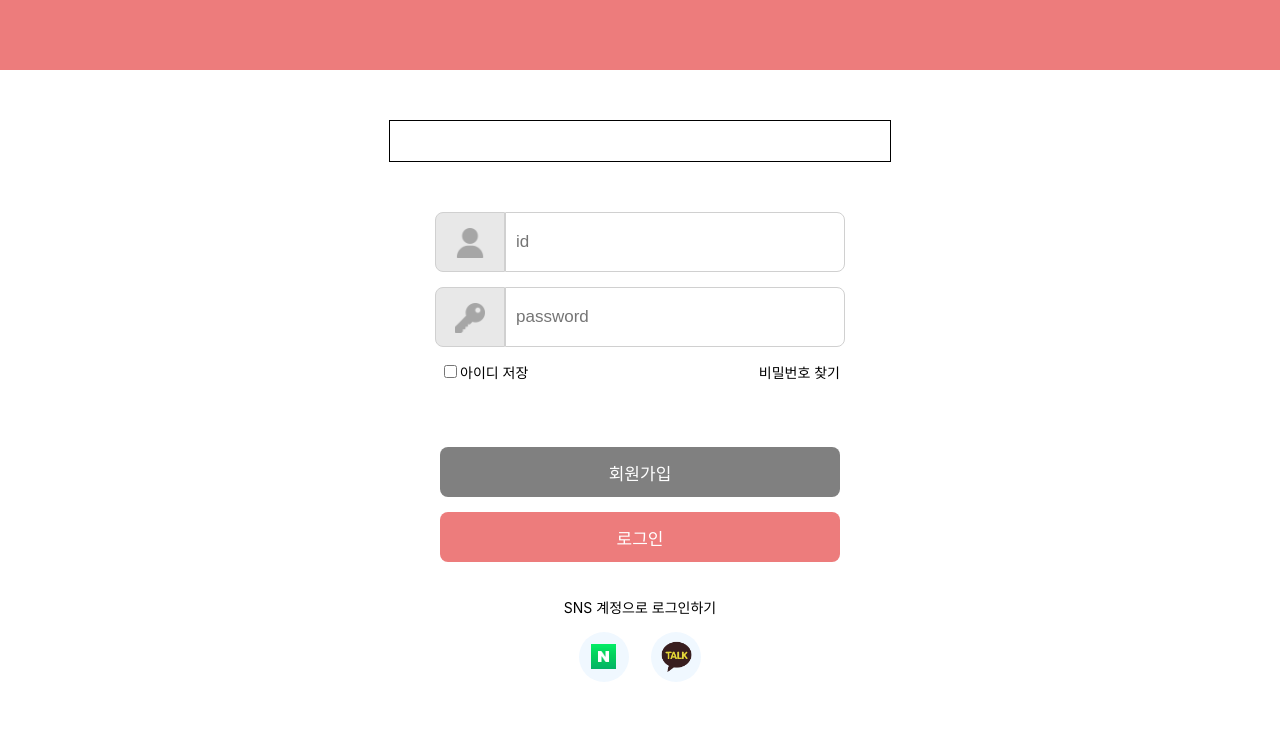
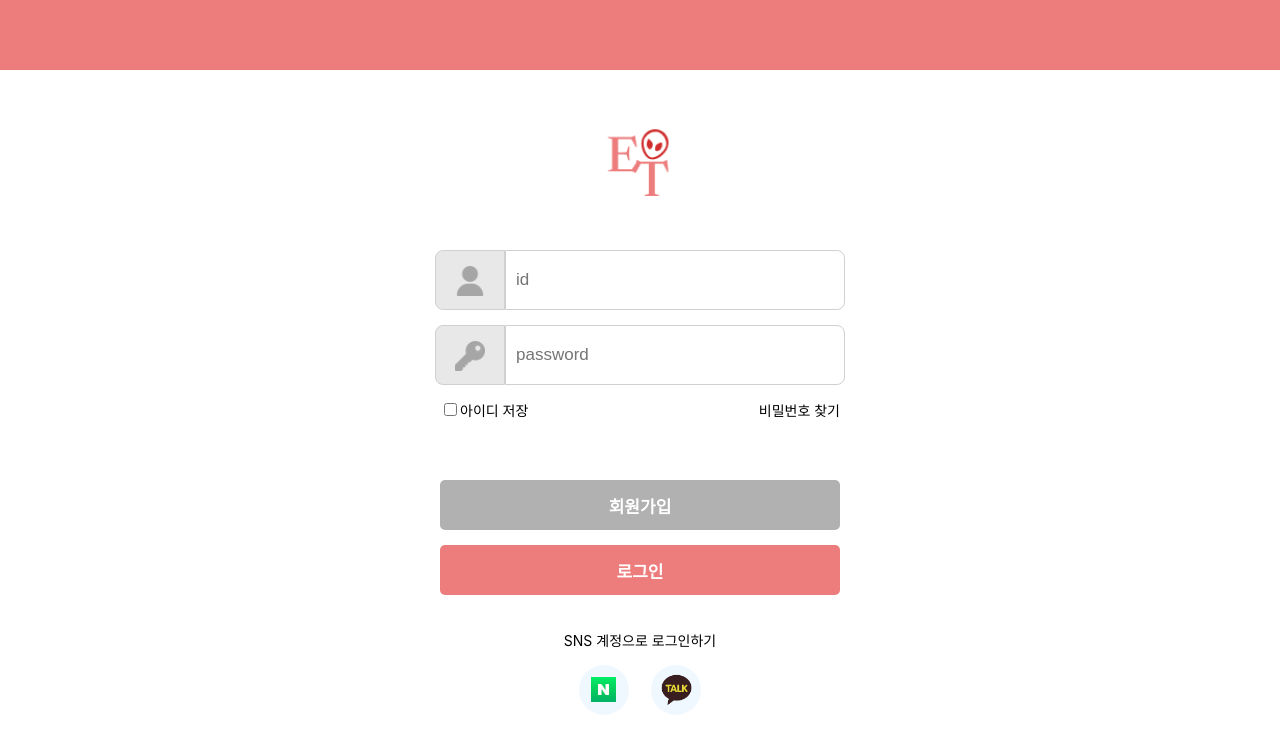
Before and after one commit to hufs-gnuvil-web/front_end, a React (Create React App) app: page /login in a window 1280 px wide. Shown: the top 754 px of the page. Built offline with nearby package versions, Linux system fonts and the light colour scheme.

Commit message:
style  : 로그인, 회원가입 UI 수정

```diff
--- a/src/pages/Login.js
+++ b/src/pages/Login.js
@@ -8,9 +8,7 @@ export default function Login() {
         <div className = "Login">
             <BasicHeader />
             <div className = "login-wrapper">
-                <div className = "login-logo">
-
-                </div>
+                <img className = "login-logo" src = "images/logo.png" alt = "logo" />
 
                 <div className = "login-inputs">
                     <div className = "login-inputs-items">
--- a/src/pages/Signup.js
+++ b/src/pages/Signup.js
@@ -7,9 +7,7 @@ export default function Signup() {
         <div className = "Signup">
             <BasicHeader />
             <div className = "signup-wrapper">
-                <div className = "login-logo">
-
-                </div>
+                <img className = "login-logo" src = "images/logo.png" alt = "logo" />
 
                 <div className = "signup-items">
                     <div className = "signup-items-txt">사용자 아이디를 입력해주세요.</div>
--- a/src/styles/LoginStyled.css
+++ b/src/styles/LoginStyled.css
@@ -33,9 +33,7 @@
 }
 
 .login-logo {
-    width: 500px;
-    height: 40px;
-    border: 1px solid black;
+    height: 80px;
     margin: 30px;
 }
 
@@ -64,7 +62,7 @@
     flex-direction: column;
     align-items: center;
     gap: 15px;
-    margin-top: 45px;
+    margin-top: 40px;
 }
 
 .login-btns button {
@@ -72,12 +70,14 @@
     height: 50px;
     width: 400px;
     font-size: 17px;
-    border-radius: 8px;
+    font-weight: bold;
+    border-radius: 5px;
     color: white;
+    cursor: pointer;
 }
 
 .login-btn-signup {
-    background-color: gray;
+    background-color: #B1B1B1;
 }
 
 .login-btn-login {
```
